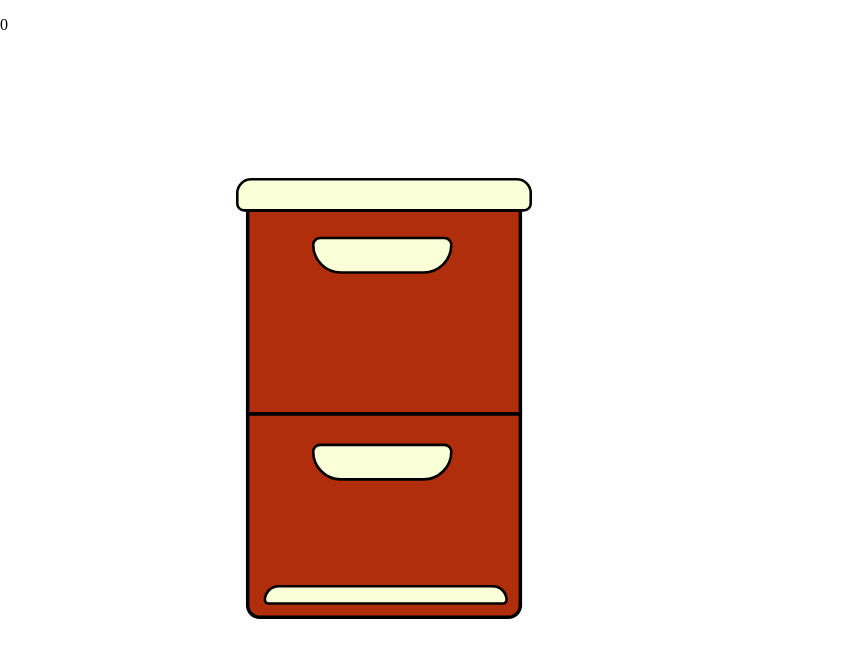
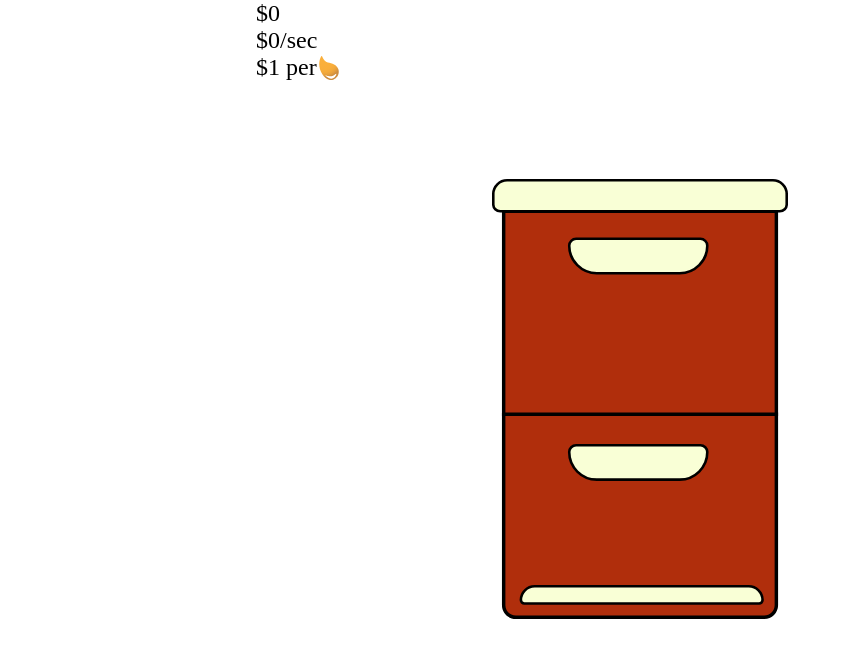
Before and after one commit to lvingonzales/honey-clicker, a React (Vite) app: page / in a window 1280 px wide. Shown: the top 658 px of the page, without its empty margins (0-851 px from the left). Built offline with nearby package versions, Linux system fonts and the light colour scheme.

Commit message:
Added info display and icon

```diff
--- a/src/App.jsx
+++ b/src/App.jsx
@@ -1,14 +1,17 @@
 import { useState } from "react";
 import HiveButton from "./Components/HiveButton";
 import "./Styles/App.css";
+import IncomeDisplay from "./Components/IncomeDisplay";
 
 export default function App () {
     const [money, setMoney] = useState(0);
     const [moneyMult, setmMoneyMult] = useState(1);
+
+    const income = 0;
     return (
         <>
             <div className="topBar">
-                <p>{money}</p>
+                <IncomeDisplay money={money} moneyMult={moneyMult} income={income} />
             </div>
             <div className="main">
                 <HiveButton money={money} moneyMult={moneyMult} setMoney={setMoney}/>
--- /dev/null
+++ b/src/Components/IncomeDisplay.jsx
@@ -0,0 +1,32 @@
+import PropTypes from "prop-types"
+import incomeDisplay from "../Styles/IncomeDisplay.module.css"
+import honeyIcon from "/Honey.svg"
+
+export default function IncomeDisplay ({money, moneyMult, income}) {
+    return (
+        <>
+            <div className={incomeDisplay.wrapper}>
+                <div>
+                    <p className={incomeDisplay.bank}>${money}</p>
+                </div>
+                <div>
+                    <p className={incomeDisplay.income}>${income}/sec</p>
+                </div>
+                <div>
+                    <p className={incomeDisplay.conversion}>${moneyMult} per </p>
+                    <HoneyIcon />
+                </div>
+            </div>
+        </>
+    )
+}
+
+IncomeDisplay.propTypes = {
+    money: PropTypes.number,
+    moneyMult: PropTypes.number,
+    income: PropTypes.number
+}
+
+function HoneyIcon () {
+    return <img src={honeyIcon} className={incomeDisplay.icon} alt="Honey Drop Icon" />
+}
--- /dev/null
+++ b/src/Styles/IncomeDisplay.module.css
@@ -0,0 +1,20 @@
+.icon {
+    width: 24px;
+    height: 24px;
+}
+
+.wrapper {
+    display: flex;
+    flex-direction: column;
+}
+
+.wrapper > div {
+    flex: 1 1 0;
+    display: flex;
+    place-items: center;
+    font-size: clamp(1.5rem, 2vh, 2.5rem);
+}
+
+.wrapper > div > p {
+    margin: 0px;
+}
--- a/src/index.css
+++ b/src/index.css
@@ -7,4 +7,5 @@ body {
   height: 100vh;
   flex-direction: column;
   width: 60vw;
+  margin: auto;
 }
```
